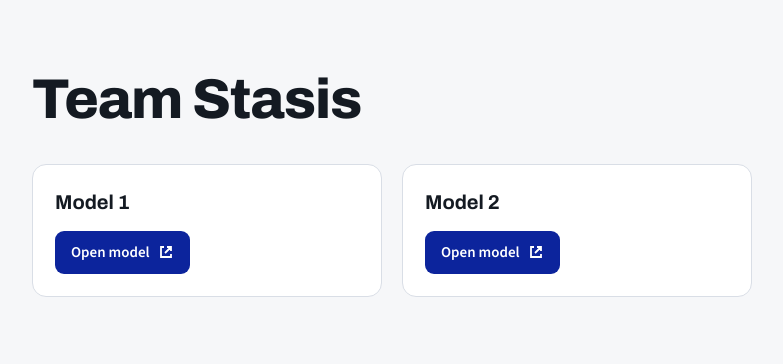
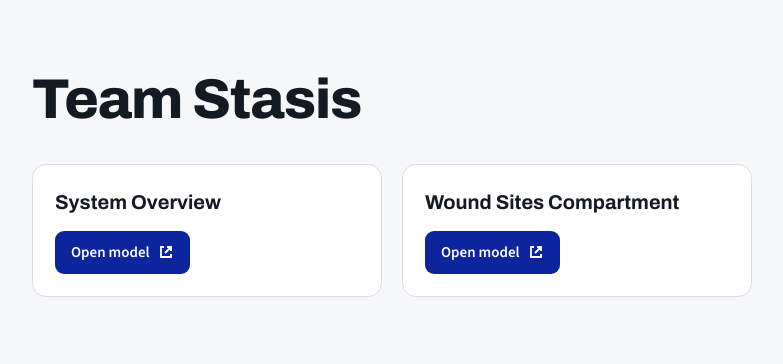
Before and after one commit to TeamStasis/TeamStasis.github.io, a plain HTML site: page index.html in a window 1280 px wide. Shown: the whole page, without its empty margins (248-1031 px from the left). Drawn offline with nearby package versions, Linux system fonts and the light colour scheme.

Commit message:
full overview and zoom names

```diff
--- a/index.html
+++ b/index.html
@@ -38,12 +38,12 @@ h1{font-family:var(--display);font-weight:800;font-size:clamp(36px,7vw,56px);lin
   <h1>Team Stasis</h1>
   <div class="models">
     <article class="card">
-      <h2>Model 1</h2>
+      <h2>System Overview</h2>
       <a class="btn" href="full.html" target="_blank" rel="noopener">Open model
         <svg viewBox="0 0 16 16" fill="none" stroke="currentColor" stroke-width="1.8" aria-hidden="true"><path d="M6 3H3v10h10v-3M9 3h4v4M13 3 7 9"/></svg></a>
     </article>
     <article class="card">
-      <h2>Model 2</h2>
+      <h2>Wound Sites Compartment</h2>
       <a class="btn" href="zoom.html" target="_blank" rel="noopener">Open model
         <svg viewBox="0 0 16 16" fill="none" stroke="currentColor" stroke-width="1.8" aria-hidden="true"><path d="M6 3H3v10h10v-3M9 3h4v4M13 3 7 9"/></svg></a>
     </article>
```
